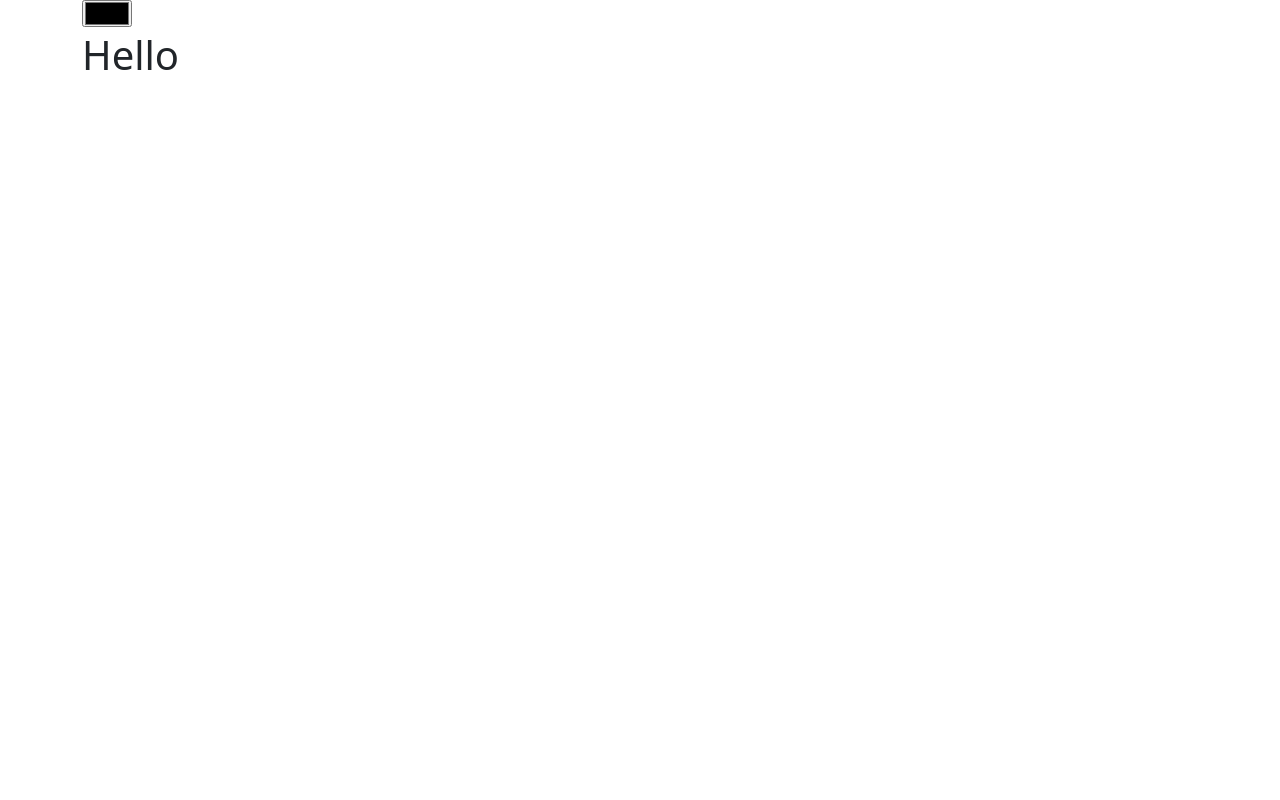
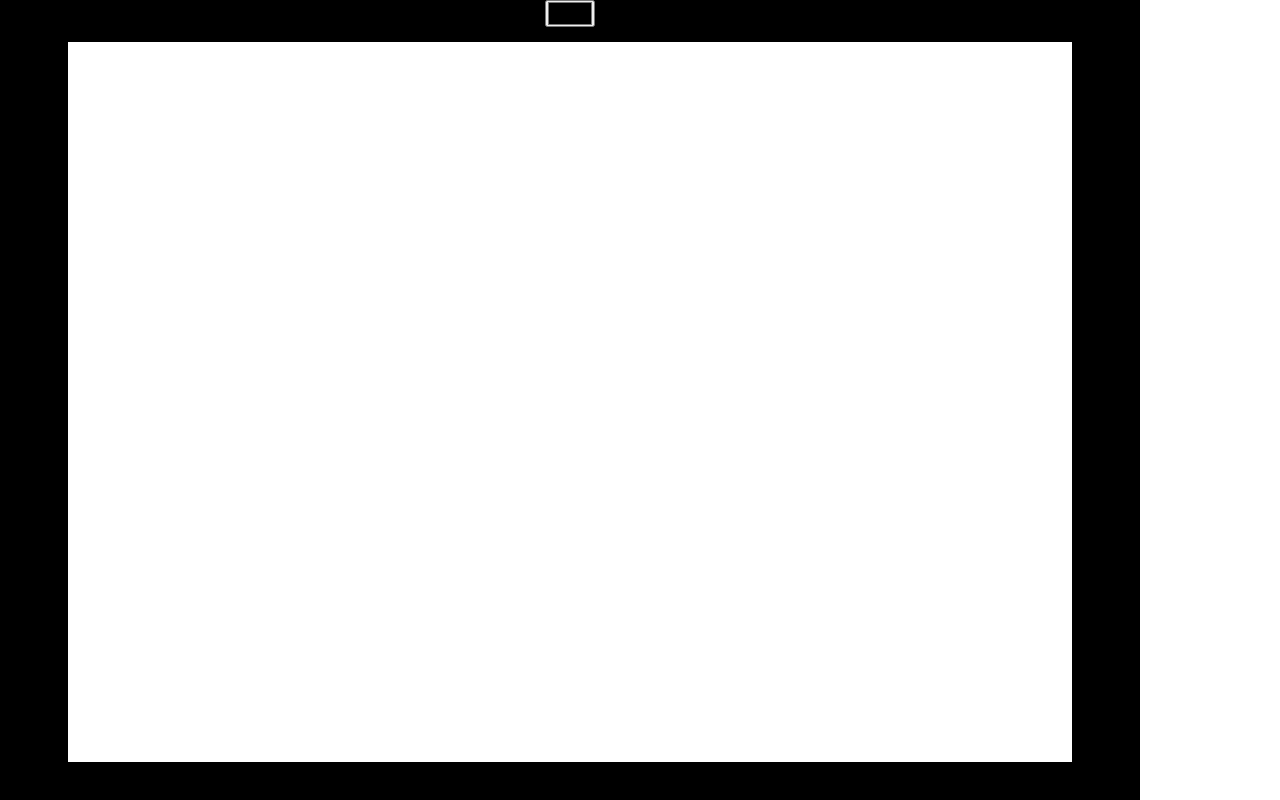
Before and after one commit to GaboGomezT/colab-whiteboard-tool, a React (Create React App) app in the folder frontend/: page / in a window 1280 px wide. Built offline with nearby package versions, Linux system fonts and the light colour scheme.

Commit message:
basic styles for board and container

```diff
--- a/frontend/src/components/board/Board.jsx
+++ b/frontend/src/components/board/Board.jsx
@@ -1,5 +1,6 @@
 import React from "react";
 
+import "./style.css"
 class Board extends React.Component {
     constructor(props){
         super(props);
@@ -7,7 +8,7 @@ class Board extends React.Component {
 
     render() {
         return (
-            <h1>Hello</h1>
+            <canvas className="board" id="board"></canvas>
         )
     }
 }
--- a/frontend/src/components/board/style.css
+++ b/frontend/src/components/board/style.css
@@ -0,0 +1,4 @@
+.board {
+    width: 100%;
+    height: 100%;
+}
--- a/frontend/src/components/container/Container.jsx
+++ b/frontend/src/components/container/Container.jsx
@@ -1,5 +1,7 @@
 import React from "react";
 import Board from "../board/Board";
+
+import "./style.css";
 
 class Container extends React.Component
 {
@@ -14,7 +16,7 @@ class Container extends React.Component
                     <input type="color" />
                 </div>
 
-                <div className="board-containerjj">
+                <div className="board-container">
                     <Board></Board>
                 </div>
             </div>
--- a/frontend/src/components/container/style.css
+++ b/frontend/src/components/container/style.css
@@ -0,0 +1,18 @@
+.container {
+    position: fixed;
+    width: 100%;
+    height: 100%;
+    background: black;
+}
+
+.color-picker-container {
+    text-align: center;;
+}
+
+.board-container {
+    width: 90%;
+    height: 90%;
+    margin: auto;
+    margin-top: 1%;
+    background: white;
+}
```
